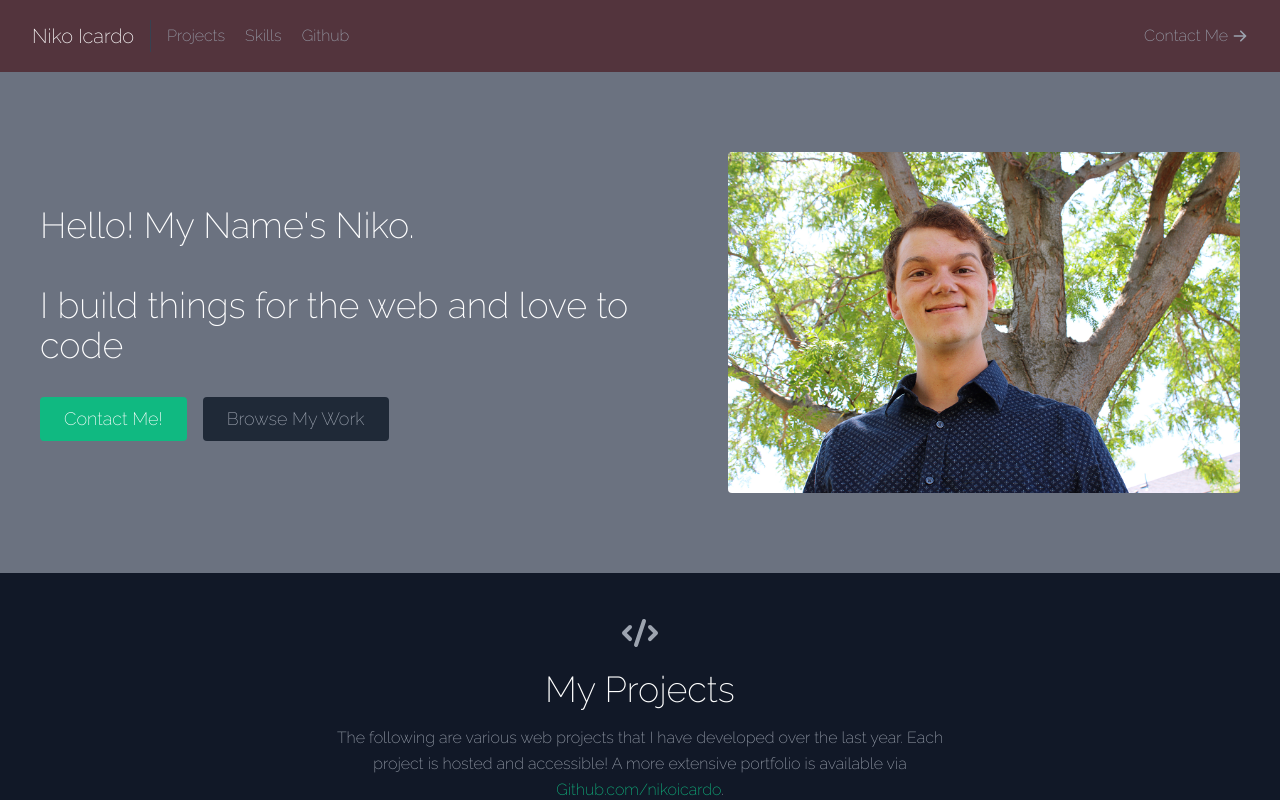
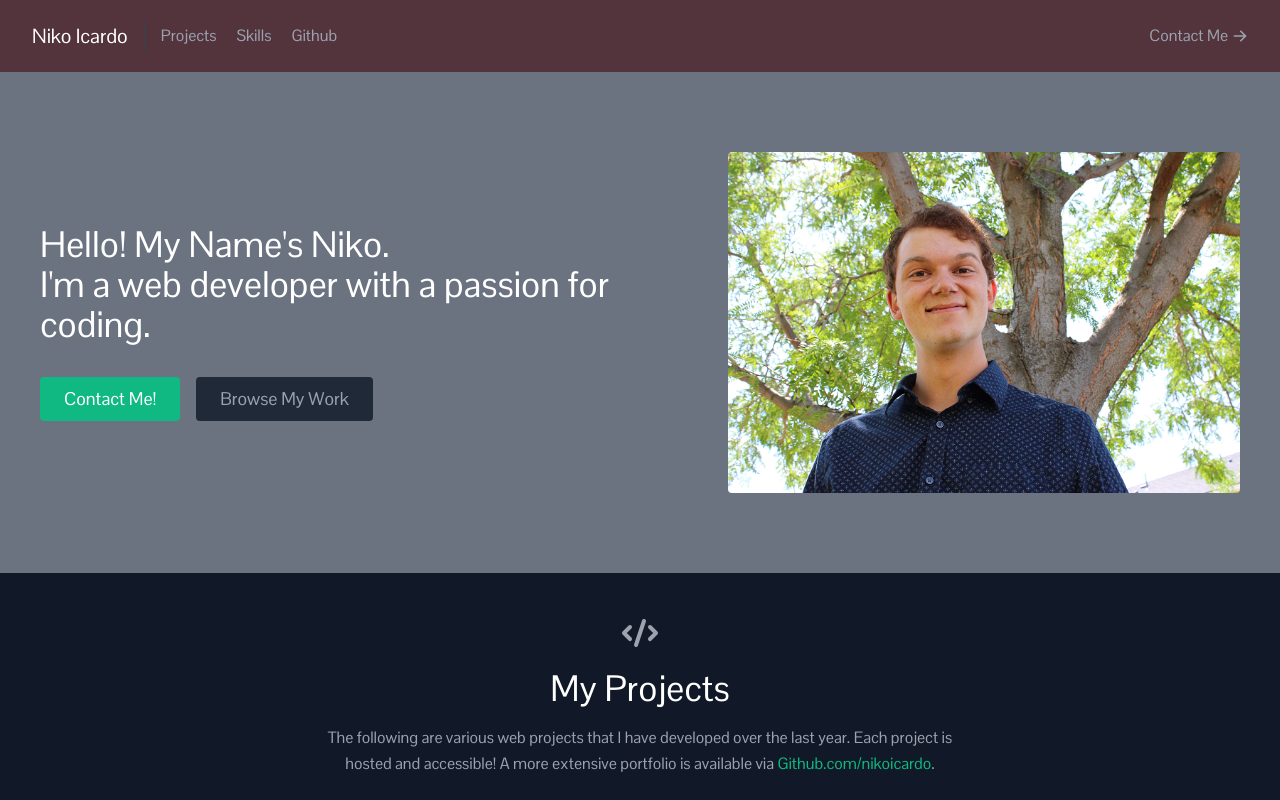
Before and after one commit to NikoIcardo/my-portfolio, a React (Create React App) app: page / in a window 1280 px wide. Shown: the top 800 px of the page. Built offline with nearby package versions, Linux system fonts and the light colour scheme.

Commit message:
Change styling.

```diff
--- a/public/index.html
+++ b/public/index.html
@@ -9,7 +9,7 @@
     <link rel="preconnect" href="https://fonts.googleapis.com" />
     <link rel="preconnect" href="https://fonts.gstatic.com" crossorigin />
     <link
-      href="https://fonts.googleapis.com/css2?family=Raleway:wght@100;200&display=swap"
+      href="https://fonts.googleapis.com/css2?family=Nanum+Gothic&family=Poiret+One&family=Pontano+Sans&family=Tajawal:wght@200&display=swap"
       rel="stylesheet"
     />
 
--- a/src/components/About.js
+++ b/src/components/About.js
@@ -9,8 +9,7 @@ const About = () => {
           <h1 className="title-font sm:text-4xl text-3xl mb-8 font-medium text-white">
             Hello! My Name's Niko.
             <br className="hidden lg:inline-block" />
-            <br className="hidden lg:inline-block" />I build things for the web
-            and love to code
+            I'm a web developer with a passion for coding.
           </h1>
           <div className="flex justify-center">
             <a
--- a/src/components/Navbar.js
+++ b/src/components/Navbar.js
@@ -3,10 +3,10 @@ import React from 'react';
 
 const Navbar = () => {
   return (
-    <header className=" md:sticky top-0 z-10">
-      <div className="container mx-auto flex flex-wrap p-5 flex-col md:flex-row items-center maroonBackground">
+    <header className="md:sticky top-0 z-10">
+      <nav className="mx-auto flex flex-wrap p-5 flex-col md:flex-row items-center maroonBackground">
         <a className="title-font font-medium text-white mb-4 md:mb-0">
-          <a href="#about" className="ml-3 text-xl">
+          <a href="#about" className="ml-3 text-xl ">
             Niko Icardo
           </a>
         </a>
@@ -19,7 +19,7 @@ const Navbar = () => {
           </a>
           <a
             href="https://www.github.com/nikoicardo"
-            className="mr-5 hover:text-white"
+            className="mr-5 hover:text-white "
             target="_blank"
           >
             Github
@@ -32,7 +32,7 @@ const Navbar = () => {
           Contact Me
           <ArrowRightIcon className="w-4 h-4 ml-1" />
         </a>
-      </div>
+      </nav>
     </header>
   );
 };
--- a/src/data.js
+++ b/src/data.js
@@ -45,7 +45,7 @@ export const projects = [
     description:
       'An npc based recreation of the popular game agar.io in p5.js. Go ahead and try it out! You can use your mouse to move.',
     image: './projects/project-a.gif',
-    link: './projects/jsAgar.html',
+    link: './jsAgar.html',
   },
   {
     title: 'React Principles',
--- a/src/index.css
+++ b/src/index.css
@@ -1,10 +1,6 @@
 @tailwind base;
 @tailwind components;
 @tailwind utilities;
-
-body {
-  font-family: Raleway;
-}
 
 .coralBackground {
   background-color: rgba(201, 76, 76, 0.3);
@@ -17,3 +13,7 @@ body {
 .navyBackground {
   background-color: #373453;
 }
+
+body {
+  font-family: 'Pontano Sans', sans-serif;
+}
```
